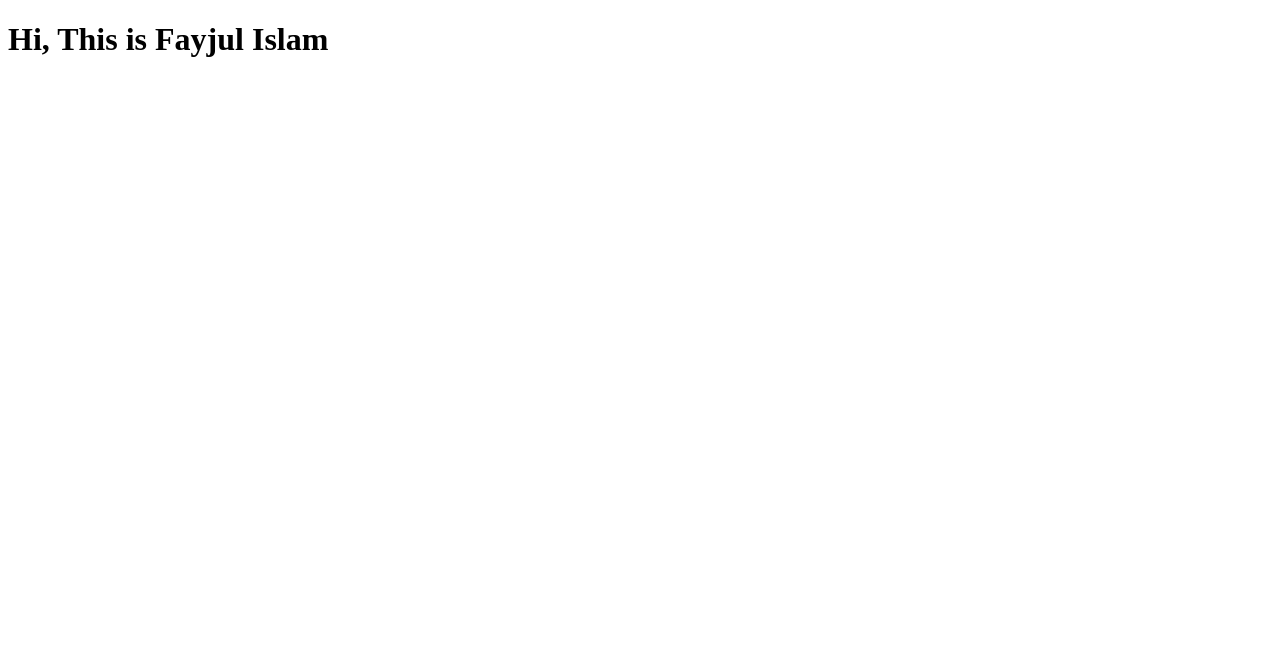
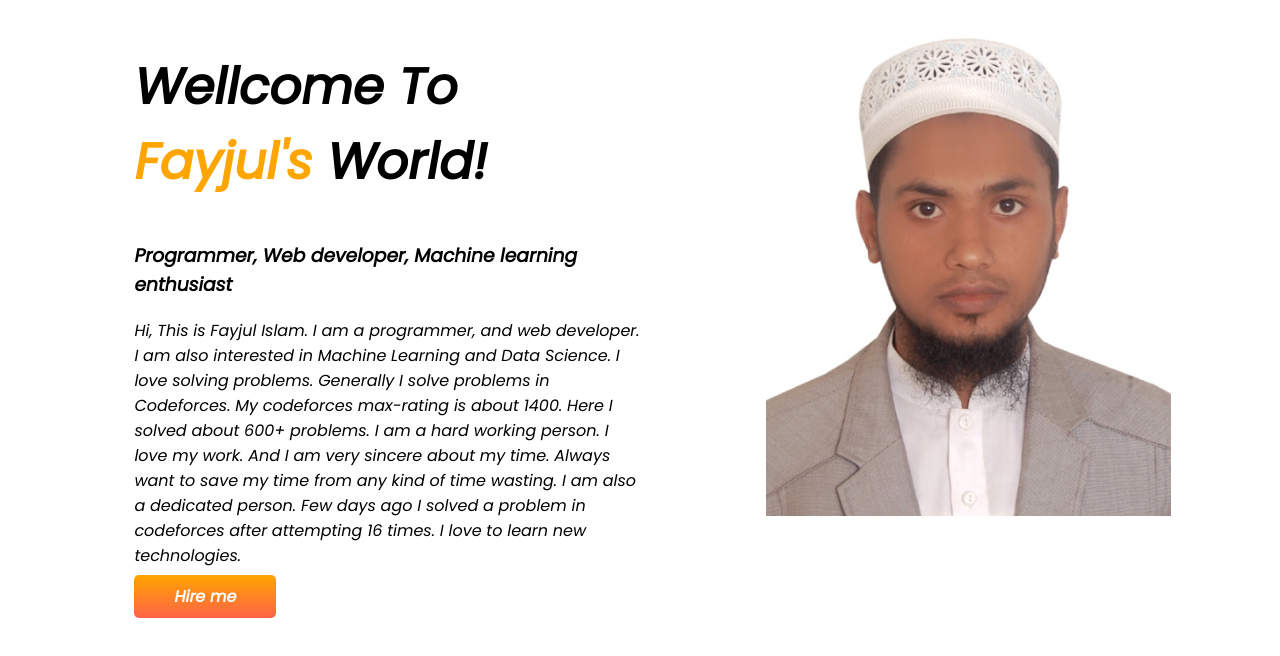
Before and after one commit to Fayjul/myportfolio, a plain HTML site: page index.html in a window 1280 px wide. Drawn offline with Linux system fonts and the light colour scheme.

Commit message:
home page 25% done Alhamdulillah

```diff
--- a/index.html
+++ b/index.html
@@ -5,11 +5,30 @@
     <meta http-equiv="X-UA-Compatible" content="IE=edge" />
     <meta name="viewport" content="width=device-width, initial-scale=1.0" />
     <title>Fayjul Islam</title>
+    <link rel="preconnect" href="https://fonts.googleapis.com">
+    <link rel="preconnect" href="https://fonts.gstatic.com" crossorigin>
+    <link href="https://fonts.googleapis.com/css2?family=Inter:wght@400;600;700&family=Poppins:ital@1&display=swap" rel="stylesheet">
     <link rel="stylesheet" href="style.css" />
   </head>
+
+  <!-- body start -->
   <body>
-    <p>
-        <h1>Hi, This is Fayjul Islam</h1>
-    </p>
+    <section >
+      <div class="half-width">
+        <p>
+          <h1>Wellcome To <br> <span class="orange-color">Fayjul's</span>  World!</h1>
+          <h3>Programmer, Web developer,
+            Machine learning enthusiast</h3>
+          <p>Hi, This is Fayjul Islam. I am a programmer, and web developer. I am also interested in Machine Learning and Data Science. I love solving problems. Generally I solve problems in Codeforces. My codeforces max-rating is about 1400. Here I solved about 600+ problems. I am a hard working person. I love my work. And I am very sincere about my time. Always want to save my time from any kind of time wasting. I am also a dedicated person. Few days ago I solved a problem in codeforces after attempting 16 times. I love to learn new technologies.
+          </p>
+
+          <a class="link-button" target="_blank" href="https://www.linkedin.com/in/fayjul/">Hire me</a>
+
+       </p>
+     </div>
+      <div class="half-width">
+        <img src="./images/DSC_1348.jpg" alt="">
+      </div>
+    </section>
   </body>
 </html>
--- a/style.css
+++ b/style.css
@@ -0,0 +1,29 @@
+body {
+  font-family: 'Inter', sans-serif;
+  font-family: 'Poppins', sans-serif;
+}
+h1 {
+  font-size: 50px;
+}
+
+.orange-color {
+  color: orange;
+}
+.half-width {
+  width: 40%;
+  padding-left: 10%;
+}
+.half-width img {
+  width: 80%;
+}
+section {
+  display: flex;
+}
+.link-button {
+  text-decoration: none;
+  background-image: linear-gradient(orange, tomato);
+  padding: 10px 40px;
+  border-radius: 5px;
+  color: white;
+  font-weight: 700;
+}
```
Also changed, not shown: images/DSC_1348.jpg (added), images/developer.png (added), images/formal in Sunamganj .jpg (added), images/header_bg.png (added), images/icons/facebook.png (added), images/icons/insta.png (added), images/icons/js.png (added), images/icons/mongo.png (added), images/icons/nodejs.png (added), images/icons/react.png (added), images/icons/twitter.png (added), 2 other files.
